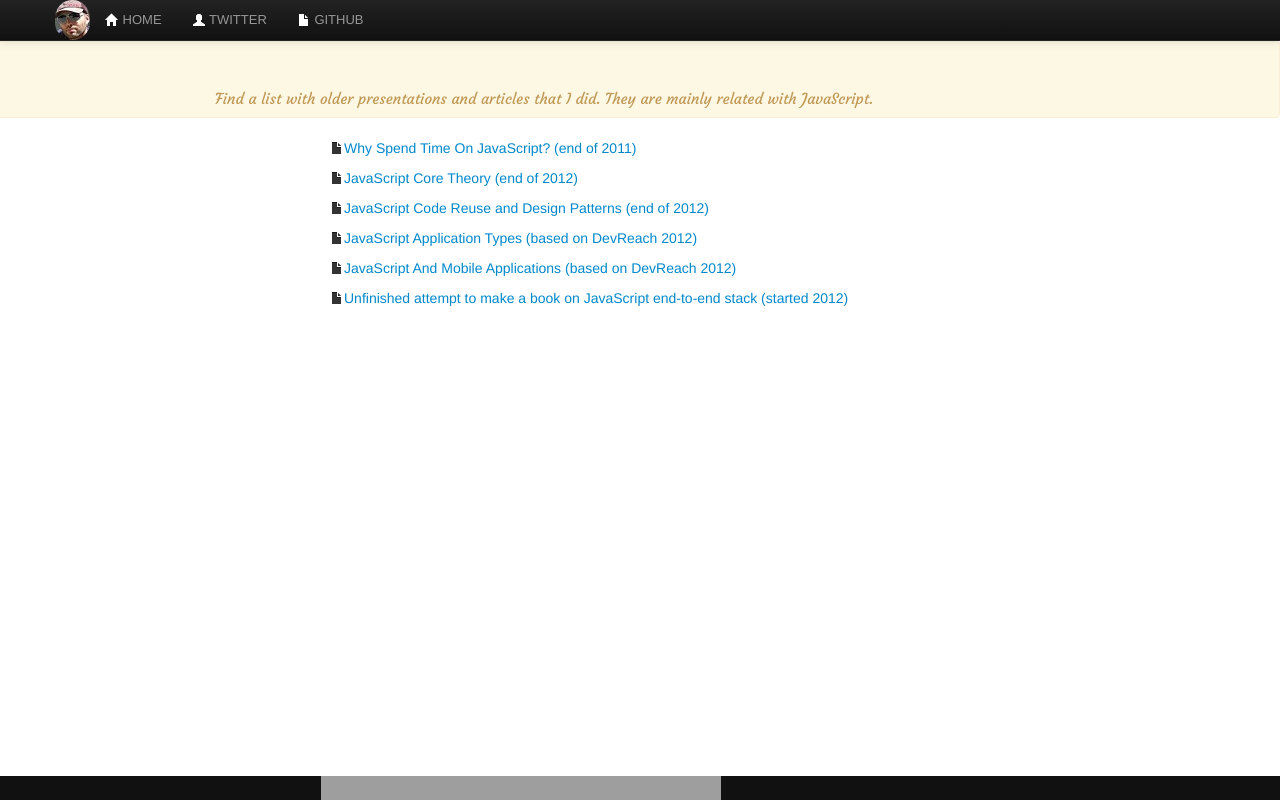
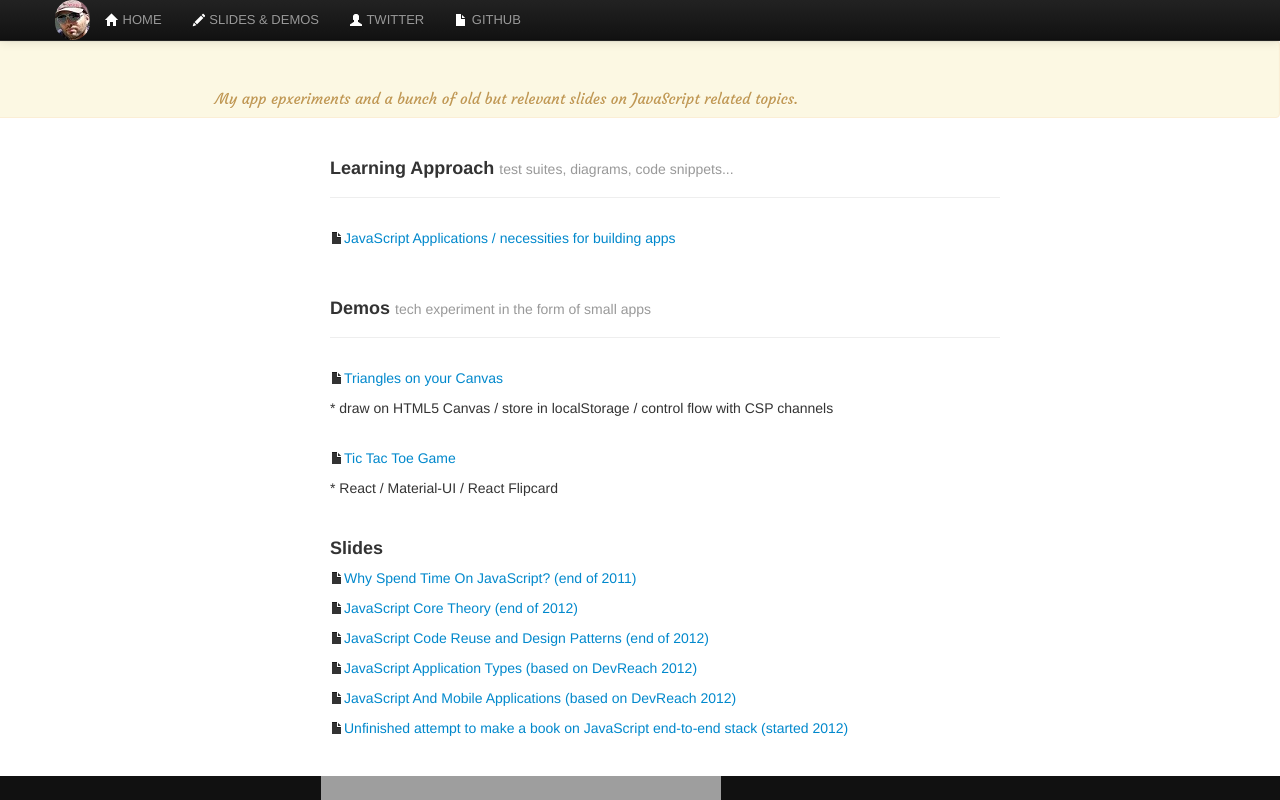
Before and after one commit to pltod/blog, a plain HTML site: page index.html in a window 1280 px wide. Drawn offline with Linux system fonts and the light colour scheme; grey boxes are pictures that could not be loaded.

Commit message:
add links to demos

```diff
--- a/index.html
+++ b/index.html
@@ -52,6 +52,9 @@
 								<a href="http://pltod.github.com" target="_blank"><i class="icon-home icon-white"></i> HOME</a>
 							</li>
 							<li class="">
+								<a href="https://github.com/pltod/blog" target="_blank"><i class="icon-pencil icon-white"></i> SLIDES & DEMOS</a>
+							</li>
+							<li class="">
 								<a href="http://twitter.com/pltod" target="_blank"><i class="icon-user icon-white"></i> TWITTER</a>
 							</li>
 							<li class="">
@@ -64,11 +67,31 @@
 		</div>
 		<div class="row well alert alert-warning">
 			<div id="message" class="span8 offset2">
-				<br>Find a list with older presentations and articles that I did. They are mainly related with JavaScript.</br>
+				<br>My app epxeriments and a bunch of old but relevant slides on JavaScript related topics.</br>
 			</div>
 		</div>
+
 		<div class="row span7 offset3">
 
+			<div class="page-header">
+			  <h4>Learning Approach <small>test suites, diagrams, code snippets...</small></h4>
+			</div>
+			<p><a href="https://github.com/pltod/javascript-applications" target="_blank"><i class="icon-file"></i>JavaScript Applications / necessities for building apps</a></p>
+			<br/>
+
+			<div class="page-header">
+			  <h4>Demos <small>tech experiment in the form of small apps</small></h4>
+			</div>
+			<p>
+				<a href="http://pltod.github.io/blog/demos/canvas/" target="_blank"><i class="icon-file"></i>Triangles on your Canvas</a>
+			</p>
+			<p>* draw on HTML5 Canvas / store in localStorage / control flow with CSP channels</p>
+			<br/>
+			<p><a href="http://pltod.github.io/blog/demos/ttt/" target="_blank"><i class="icon-file"></i>Tic Tac Toe Game</a></p>
+			<p>* React / Material-UI / React Flipcard</p>
+			<br/>
+
+			<h4>Slides</h4>
 			<p><a href="c1WhyJS.html" target="_blank"><i class="icon-file"></i>Why Spend Time On JavaScript? (end of 2011)</a></p>
 
 			<p><a href="c2CoreTheory.html" target="_blank"><i class="icon-file"></i>JavaScript Core Theory (end of 2012)</a></p>
```
